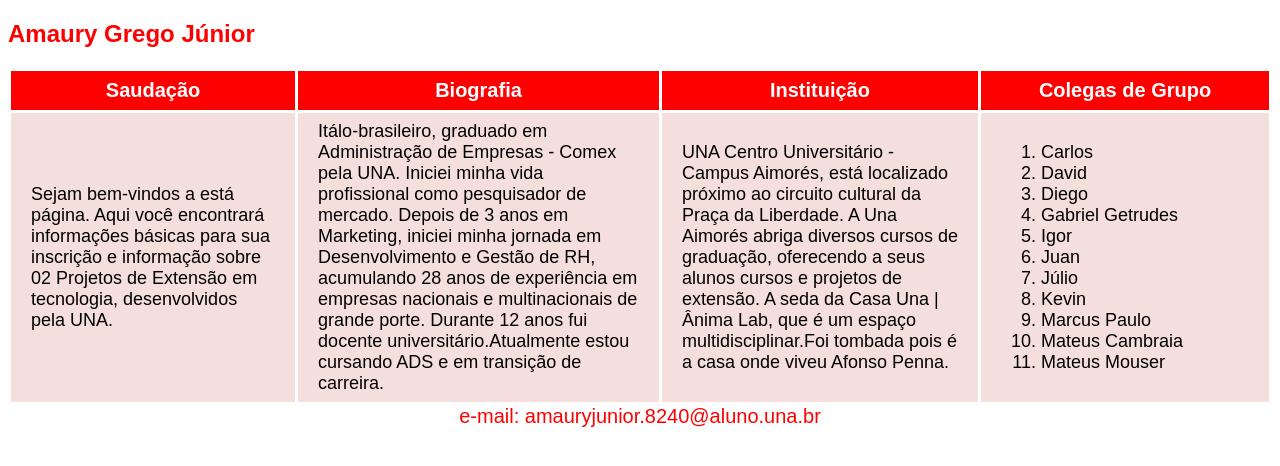
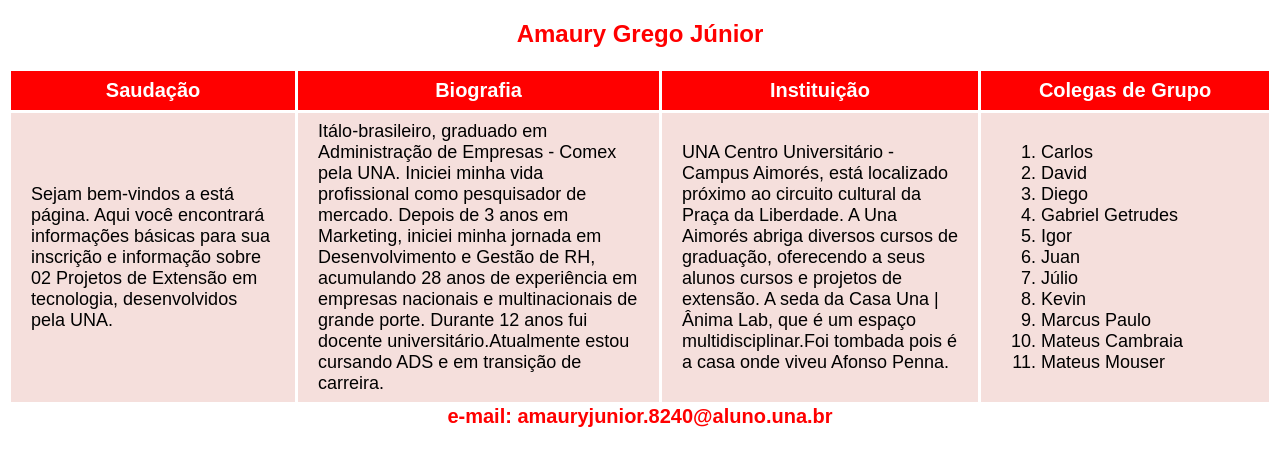
Before and after one commit to Agregojr/HTML-CSS, a plain HTML site: page Minhapagina.html in a window 1280 px wide. Drawn offline with Linux system fonts and the light colour scheme.

Commit message:
alteração footer minha pagina

```diff
--- a/Minhapagina.html
+++ b/Minhapagina.html
@@ -7,6 +7,10 @@
     <title>Cursos de Extensão</title>
 
     <style>
+        nav{
+            text-align: center;
+        }
+
         table, th, td {
             border: 3px solid white;
             border-collapse: collapse;
@@ -42,6 +46,7 @@
 
         *{
             font-family: Arial, Helvetica, sans-serif;
+
 
 
         }
@@ -97,6 +102,6 @@
 </body>
 
 <footer>
-    e-mail: amauryjunior.8240@aluno.una.br
+    <b>e-mail: amauryjunior.8240@aluno.una.br</b></footer
 </footer>
 </html>
```
